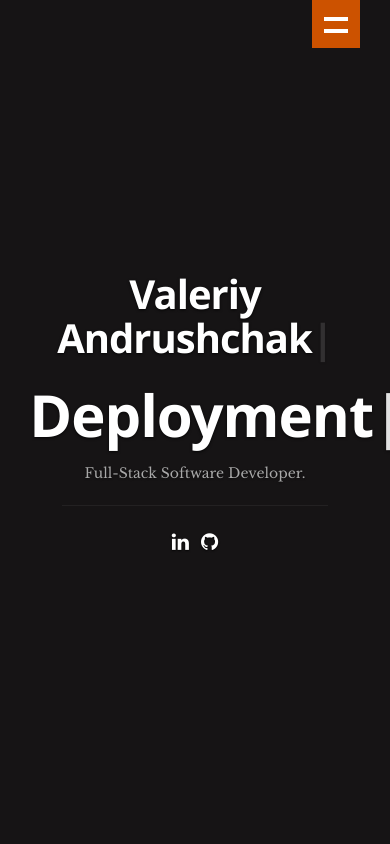
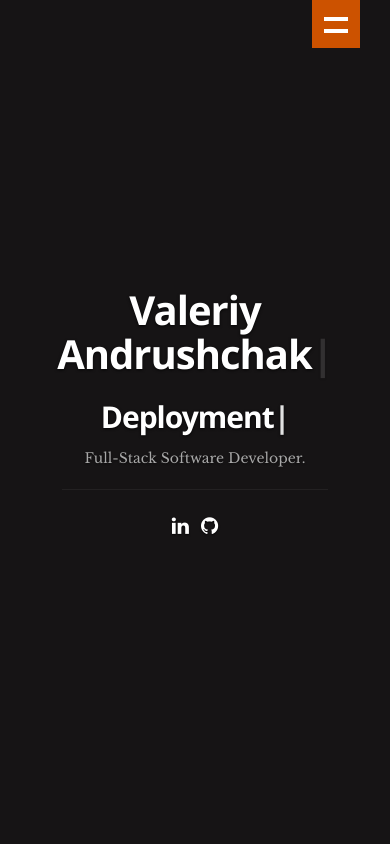
Before and after one commit to waland1510/waland1510.github.io, a React (Create React App) app: page / in a window 390 px wide. Shown: the top 844 px of the page. Built offline with nearby package versions, Linux system fonts and the light colour scheme.

Commit message:
update media queries

```diff
--- a/public/css/media-queries.css
+++ b/public/css/media-queries.css
@@ -38,7 +38,7 @@
       letter-spacing: -1px;
    }
 	header .banner-text h2 {
-      font: 58px/1.1em 'opensans-bold', sans-serif;
+      font: 30px/1.1em 'opensans-bold', sans-serif;
       letter-spacing: -1px;
    }
    header .banner-text h3 {
```
